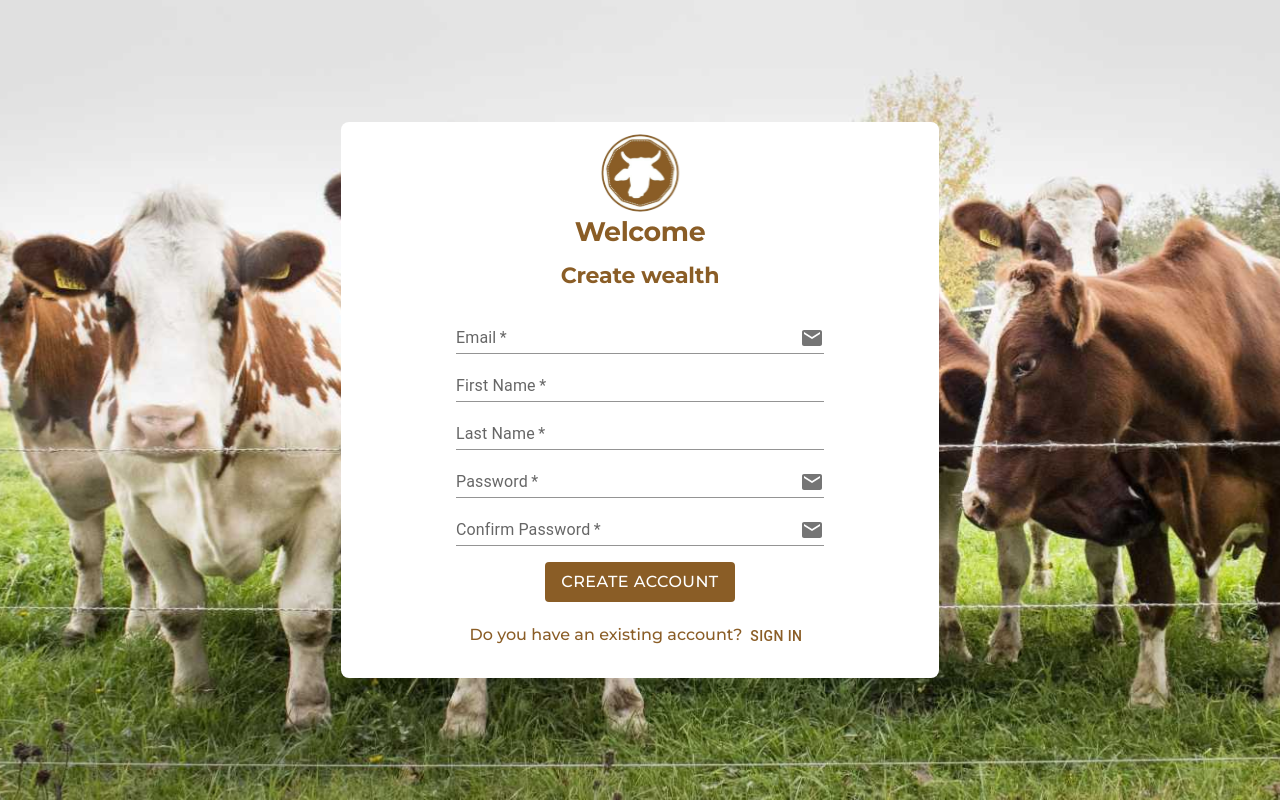
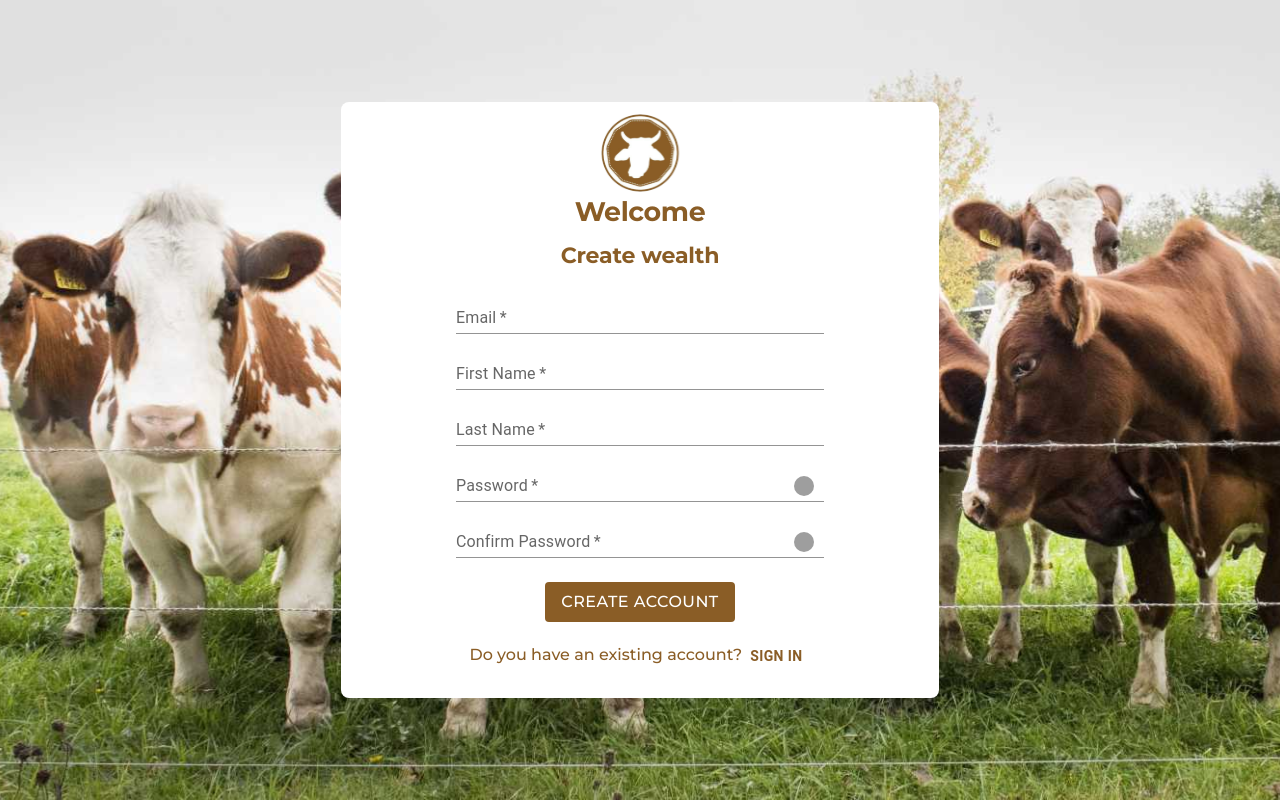
Before and after one commit to ChamuMutezva/sign-up-demo, a React (Create React App) app: page / in a window 1280 px wide. Built offline with nearby package versions, Linux system fonts and the light colour scheme; grey boxes are pictures that could not be loaded.

Commit message:
update: all form input fields converted to material ui

```diff
--- a/src/App.jsx
+++ b/src/App.jsx
@@ -6,8 +6,9 @@ import { Button } from '@mui/material';
 import { TextField } from '@mui/material';
 import { InputAdornment } from '@mui/material';
 import { Typography } from '@mui/material';
+import { Avatar } from '@mui/material';
 //import { AccountCircle } from '@mui/icons-material';
-import { Email } from '@mui/icons-material';
+import { Email, Scale } from '@mui/icons-material';
 import './App.css';
 
 function App() {
@@ -62,7 +63,7 @@ function App() {
     if (formData.email.trim("") === "" ||
       formData.email.trim("").length < 1 ||
       formData.email.trim("").length > 50) {
-      document.getElementById("email").focus()
+      // document.getElementById("email").focus()
       return
     }
 
@@ -175,38 +176,37 @@ function App() {
 
 
             <TextField id="email" label="Email" variant="standard" required
-              sx={{ width: "100%", maxWidth: "23rem" }}
-              type="email" InputProps={{
-                endAdornment: (
-                  <InputAdornment position="end">
-                    <Email />
-                  </InputAdornment>
-                )
-              }} />
+              sx={{ width: "100%", maxWidth: "23rem", mb: 1 }}
+              type="email"
+            />
 
             <TextField id="first-name" label="First Name" variant="standard" required
-              sx={{ width: "100%", maxWidth: "23rem" }} />
+              autoComplete="given-name"
+              sx={{ width: "100%", maxWidth: "23rem", mb: 1 }}
+            />
 
             <TextField id="last-name" label="Last Name" variant="standard" required
-              sx={{ width: "100%", maxWidth: "23rem" }} />
+              sx={{ width: "100%", maxWidth: "23rem", mb: 1 }} autoComplete="family-name" />
 
 
             <TextField id="password" label="Password" variant="standard" required
-              sx={{ width: "100%", maxWidth: "23rem" }}
+              sx={{ width: "100%", maxWidth: "23rem", mb: 1 }}
               type="password" InputProps={{
                 endAdornment: (
                   <InputAdornment position="end">
-                    <Email />
+                    <Avatar src="./assets/Vector.svg" alt=""
+                      sx={{ transform: "scale(.5)" }} />
                   </InputAdornment>
                 )
               }} />
 
             <TextField id="cpassword" label="Confirm Password" variant="standard" required
-              sx={{ width: "100%", maxWidth: "23rem" }}
+              sx={{ width: "100%", maxWidth: "23rem", mb: 1 }}
               type="password" InputProps={{
                 endAdornment: (
                   <InputAdornment position="end">
-                    <Email />
+                    <Avatar src="./assets/Vector.svg" alt=""
+                      sx={{ transform: "scale(.5)" }} />
                   </InputAdornment>
                 )
               }} />
@@ -238,7 +238,7 @@ function App() {
             fontWeight: 500, marginBlock: "1rem",
           }} >
             Do you have an existing account?
-            <Button href="/" sx={{color: "#8A5D26"}}> Sign in</Button>
+            <Button href="/" sx={{ color: "#8A5D26", fontWeight: 700 }}> Sign in</Button>
           </Typography>
 
         </main>
```
